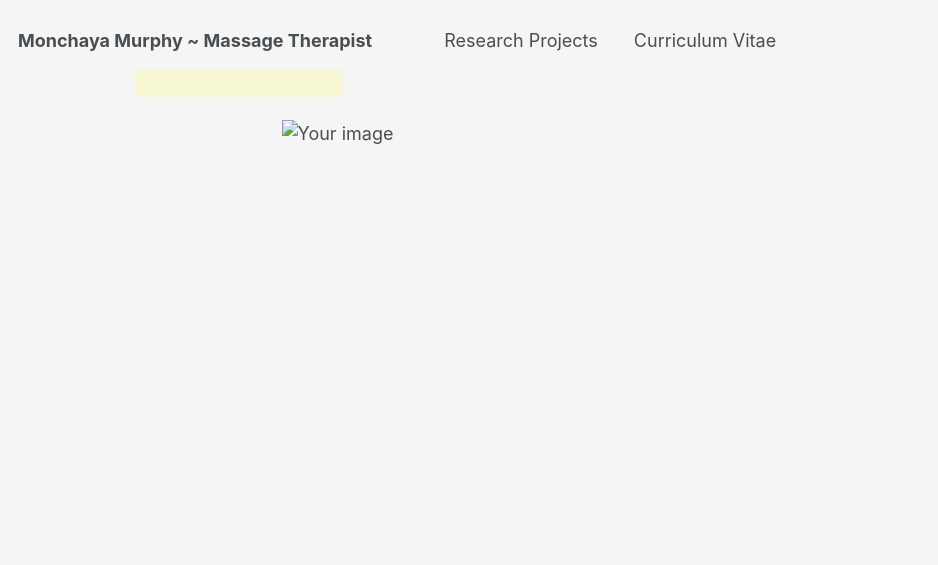
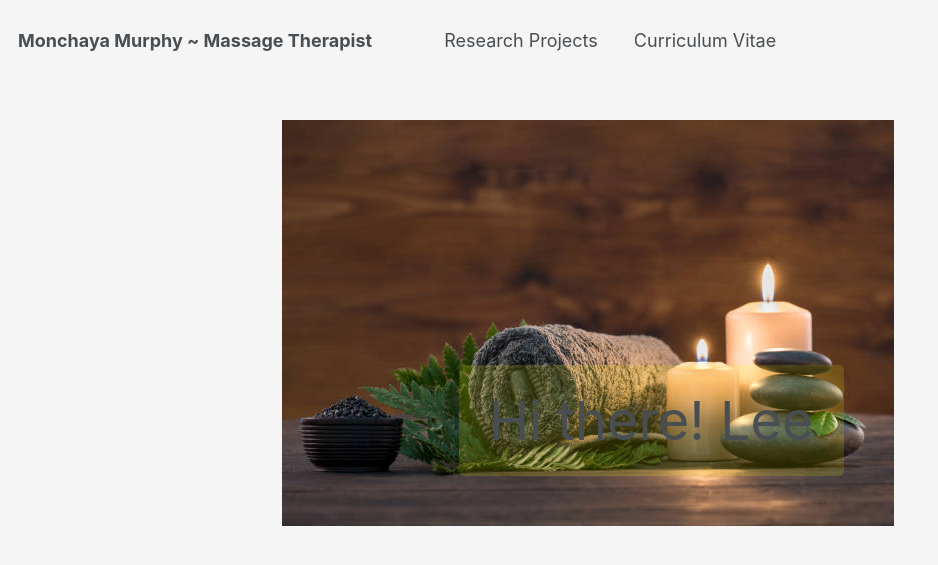
Before and after one commit to monchayamurphy/monchayamurphy.github.io, a Jekyll site: the page built from _pages/about.html, in a window 1280 px wide. Shown: the top 565 px of the page, without its empty margins (0-938 px from the left). Built offline with Jekyll 4.4.1, drawn with Linux system fonts in a browser that asks for light colours.

Commit message:
Update about.html

```diff
--- a/_pages/about.html
+++ b/_pages/about.html
@@ -8,7 +8,7 @@ redirect_from:
 ---
 
 <div style="position: relative; display: inline-block;">
-  <img src="path/to/your/ex1.jpg" alt="Your image" style="width: 100%; max-width: 800px; display: block;">
+  <img src="images/ex1.jpg" alt="Your image" style="width: 100%; max-width: 800px; display: block;">
   <div style="position: absolute; bottom: 50px; right: 50px; font-size: 3em; background-color: rgba(255, 255, 0, 0.15); padding: 15px 30px; border-radius: 5px;">
     Hi there! Lee
   </div>
```
